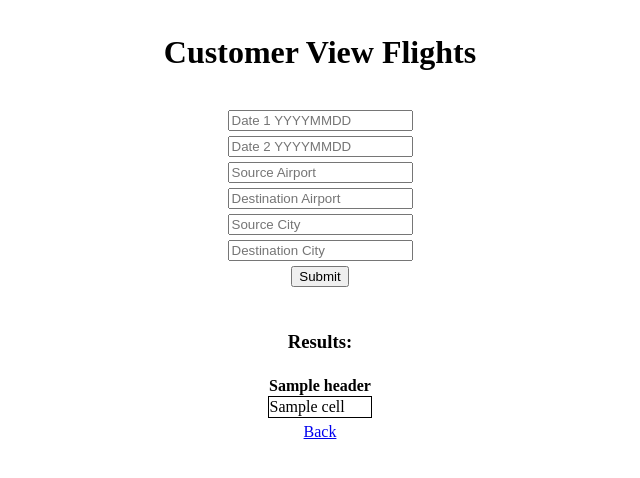
After one commit to Junming-Qiu/AirlineReservation, a Flask app: template templates/customer_view_flights.html in a window 1280 px wide. The commit adds this page. Shown: the top 478 px of the page, without its empty margins (320-960 px from the left). Run offline with Flask 2, Linux system fonts and the light colour scheme; the template is opened without the code that fills it: most values are stand-ins (such as "Sample title", 1, 10 or a date in 2020); some libraries are stand-ins or nearby versions.

Commit message:
added customer flights

```diff
--- a/__init__.py
+++ b/__init__.py
@@ -362,7 +362,8 @@ def staff_view_flights():
 
         return render_template('staff_view_flights.html', flights=flights)
 
-    return redirect(url_for("login"))
+    return redirect('/')
+
 
 # TODO: fix
 # @app.route("/staff_view_flights_customer/<string:flight_number>/<string:airline>/<string:dept_dt>")
@@ -380,7 +381,7 @@ def staff_view_flights():
 #
 #         return render_template('staff_view_flights_customers.html', customers=customers, flight_number=flight_number, result=result)
 #
-#     return redirect(url_for("login"))
+#     return redirect(url_for("login")) THESE HAVE TO CHANGE, login doesn't exists anymore
 
 @app.route("/staff_create_flight")
 def staff_create_flight_view():
@@ -432,6 +433,55 @@ def staff_create_flight_submit():
 
     return redirect(url_for("login_staff"))
 
+
+
+### CUSTOMER USE CASES ###
+@app.route('/customer_view_flight', methods=["POST", "GET"])
+def customer_view_flight():
+    c_logged, _ = store_verify(session, customer_tokens, staff_tokens)
+    if c_logged:
+        s_date = None
+        e_date = None
+        a_org = None
+        a_dest = None
+        c_org = None
+        c_dest = None
+        flights = []
+
+        try:
+            s_date = request.form['after']
+            e_date = request.form['before']
+            a_org = request.form['source']
+            a_dest = request.form['destination']
+            c_org = request.form['s_city']
+            c_dest = request.form['d_city']
+        except:
+            pass
+
+        if not parse_input([s_date,e_date,a_org,a_dest,c_org,c_dest]):
+            return render_template('customer_view_flights.html')
+
+        email = session['username']
+        headings, data = customer_view_my_flights(email, mysql, START_DATE=s_date, END_DATE=e_date,
+                                               AP_ORIGIN=a_org, AP_DEST=a_dest, CITY_ORIGIN=c_org, CITY_DEST=c_dest)
+        return render_template('customer_view_flights.html', headings=headings, data=data)
+    else:
+        print('NOT LOGGED AS CUSTOMER')
+        return redirect('/')
+
+
+
+
+
+
+
+
+
+
+
+
+
+
 app.secret_key = 'some key that you will never guess'
 # Run the app on localhost port 5000
 # debug = True -> you don't have to restart flask
--- a/templates/customer.html
+++ b/templates/customer.html
@@ -8,7 +8,7 @@
     <p>What would you like to do?</p>
     <div class="stack textcenter">
 
-        <a href="">View My Flights</a>
+        <a href="/customer_view_flight">View My Flights</a>
         <a href="">Search for Flights</a>
         <a href="">Purchase Tickets</a>
         <a href="">Cancel Trip</a>
--- /dev/null
+++ b/templates/customer_view_flights.html
@@ -0,0 +1,43 @@
+{%extends "base.html"%}
+{%block content%}
+
+<div class="cinput">
+    <h1>Customer View Flights</h1>
+    <form class="cinput" action="/customer_view_flight" method="POST">
+        <input type="after" name="after" placeholder="Date 1 YYYYMMDD"/>
+        <input type="before" name="before" placeholder="Date 2 YYYYMMDD"/>
+        <input type="source" name="source" placeholder="Source Airport"/>
+        <input type="destination" name="destination" placeholder="Destination Airport"/>
+        <input type="s_city" name="s_city" placeholder="Source City"/>
+        <input type="d_city" name="d_city" placeholder="Destination City"/>
+        <input type="submit" value="Submit"/>
+    </form>
+</div>
+<div class="cinput">
+{% if data %}
+    <h3>Results:</h3>
+
+    <table>
+        <tr>
+            {% for header in headings %}
+                <th>{{ header }}</th>
+                {% endfor %}
+            </tr>
+
+            {% for row in data %}
+            <tr>
+                {% for cell in row %}
+                <td>{{ cell }}</td>
+                {% endfor %}
+            </tr>
+            {% endfor %}
+    </table>
+
+{%else%}
+<h3>No Results Found</h3>
+{%endif%}
+<a href="/customer">Back</a>
+</div>
+
+
+{%endblock%}
--- a/utils/general.py
+++ b/utils/general.py
@@ -65,6 +65,9 @@ def parse_input(inputs: list[str], ispass=False) -> bool:
         '?', '-', '(', ')', '{', '}', '[', ']']
 
     for word in inputs:
+        if word is None: # added this for optional params w/o input
+            continue
+
         if ispass:
             print("password", ' ' in word)
             if ' ' in word:
@@ -79,4 +82,5 @@ def parse_input(inputs: list[str], ispass=False) -> bool:
             if c not in alpha_lower and c not in alpha_upper and c not in nums and c in restrict:
                 print(f"failed to parse {word}")
                 return False
+    print(f'Successfully parsed: {inputs}')
     return True
```
